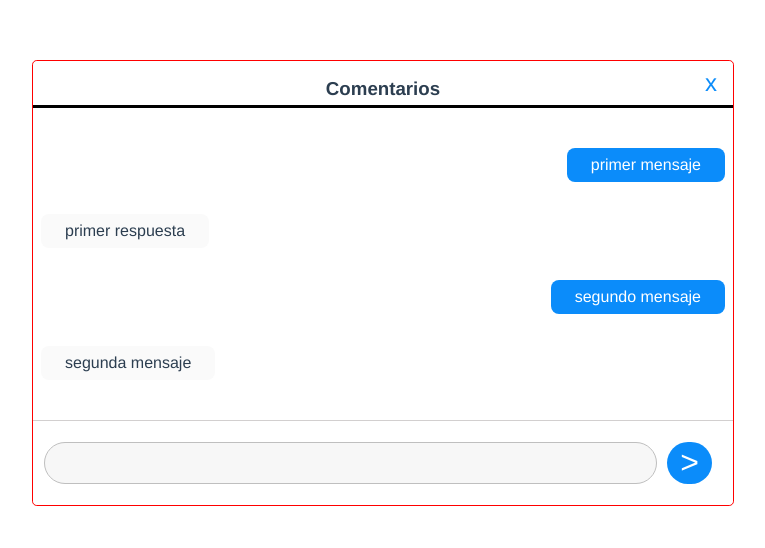
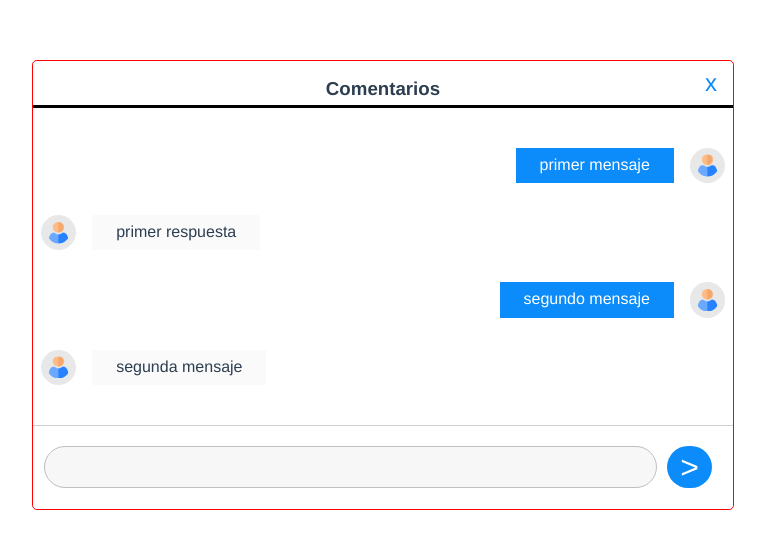
Before and after one commit to PedroYaya/chatbox, a Vue app: page / in a window 1280 px wide. Shown: the top 548 px of the page, without its empty margins (257-1022 px from the left). Built offline with nearby package versions, Linux system fonts and the light colour scheme.

Commit message:
gitignore

```diff
--- a/src/components/ChatBox.vue
+++ b/src/components/ChatBox.vue
@@ -8,7 +8,9 @@
       <ul class="list">
         <li class="message" :class="message.by"
             v-for="(message, idx) in messages" :key="idx">
+            <img v-if="message.by === 'teacher'" src="./../assets/user.png"/>
             <p>{{ message.text }}</p>
+            <img v-if="message.by === 'student'" src="./../assets/user.png"/>
         </li>
       </ul>
       <div class="inputs">
@@ -115,23 +117,39 @@ export default {
   .list {
     padding: .5rem;
 
+    .message {
+      display: flex;
+      align-content: center;
+      margin: 1rem 0;
+
       p {
+        margin: 0 1rem;
         padding: .5rem 1.5rem;
-      border-radius: .5rem;
       }
 
-    .teacher {
+
+      &.teacher {
+
         p {
-        float: left;
           background: #fafafa;
         }
       }
 
-    .student {
+      &.student {
+        justify-content: flex-end;
+
         p {
           color: white;
-        float: right;
           background: #0B8CFA;
+        }
+      }
+
+      img {
+        background: #e8e8e8;
+        padding: .4rem;
+        width: 1.4rem;
+        height: 1.4rem;
+        border-radius: 2rem;
       }
     }
   }
```
Also changed, not shown: src/assets/user.png (added), 1 other file (tests, documents, lock files or other folders). Lines whose indentation alone changed are shown as unchanged.
